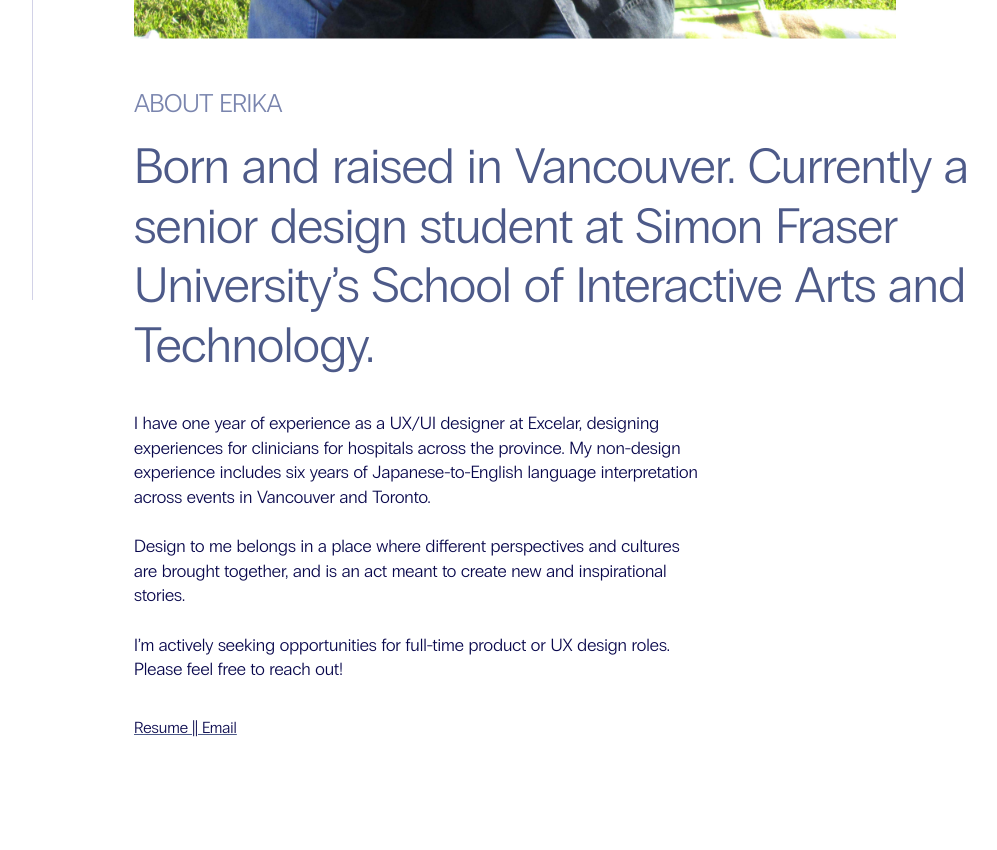
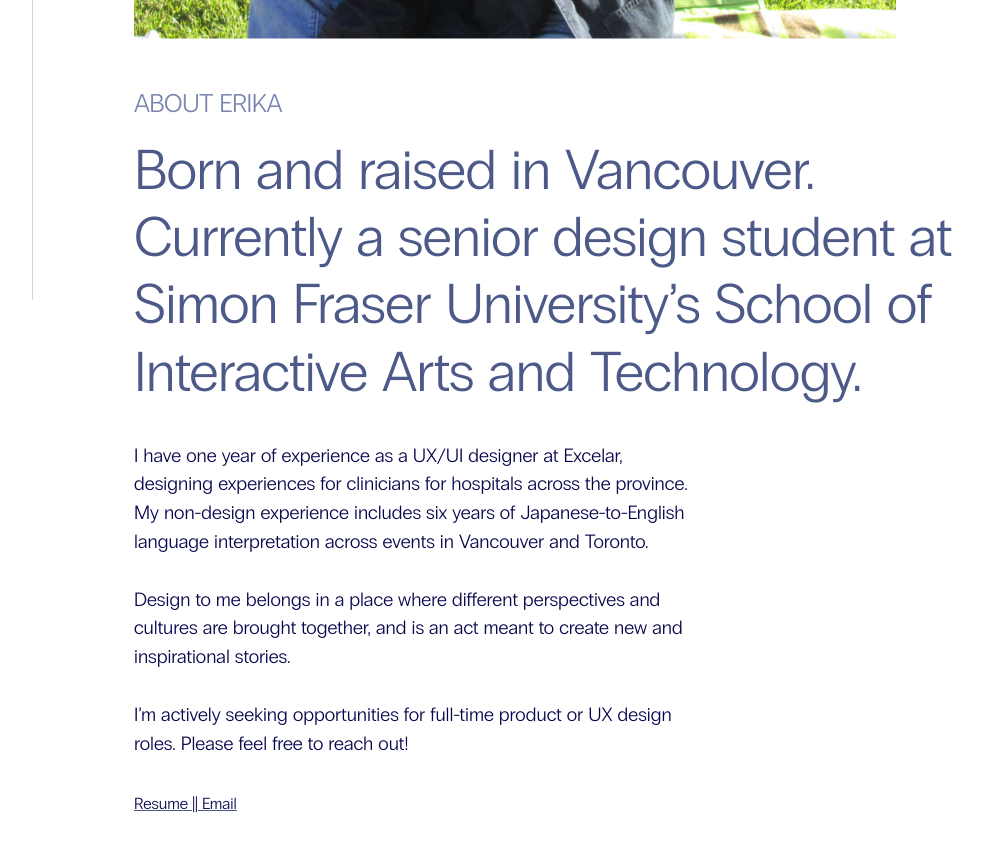
Before and after one commit to erikawawawa/erikawawawa.github.io, an Astro site: page /about in a window 1280 px wide. Shown: the part 500-1350 px from the top of the page, without its empty margins (186-1183 px from the left). Before the commit the page ends 1313 px from the top, so only its background shows below. Built offline with nearby package versions, Linux system fonts and the light colour scheme; Astro itself is replaced by a stand-in of ours; a web font is replaced by a local one.

Commit message:
Update Layout-May.astro

```diff
--- a/src/layouts/Layout-May.astro
+++ b/src/layouts/Layout-May.astro
@@ -116,9 +116,9 @@ import Footer from "../components/Footer.astro";
   }
 
   p {
-    font-size: 1.1rem;
+    font-size: 1.2rem;
     max-width: 63%;
-    line-height: 140%;
+    line-height: 150%;
     margin: 1% 0 4% 0;
   }
 
@@ -157,7 +157,7 @@ import Footer from "../components/Footer.astro";
   h2 {
     color: var(--light-black);
     font-weight: 300;
-    font-size: 3.1rem;
+    font-size: 3.5rem;
     margin: 3% 0;
     line-height: 120%;
     max-width: 95%;
```
